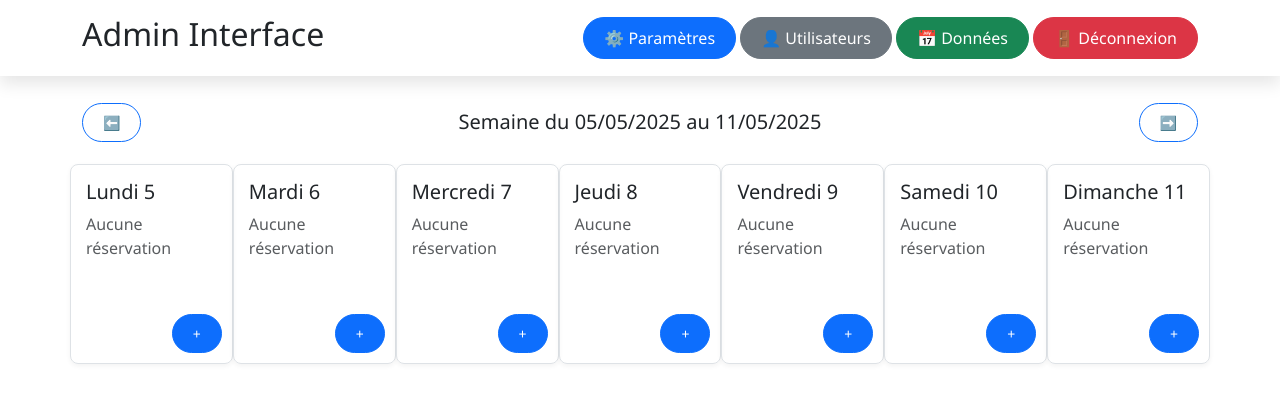
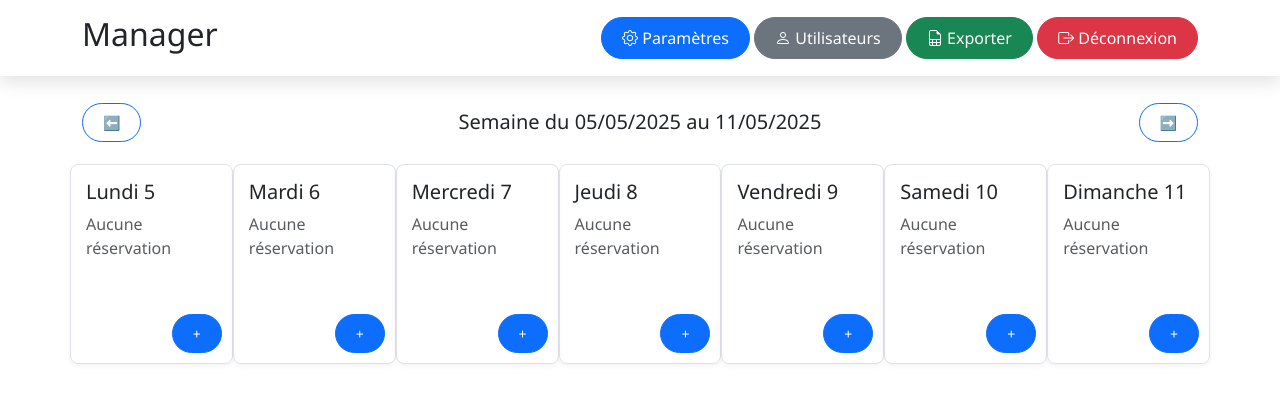
Before and after one commit to jules-dml/cnc_repas, a Django app: page /manager/ in a window 1280 px wide. Shown: the top 403 px of the page. Run offline with Django 5.2, Linux system fonts and the light colour scheme; the visitor is signed in with stand-in values (Sample User, id 1); data comes from the database, SQL or seed files in the repository; data that the repository does not hold is empty; some libraries are stand-ins or nearby versions.

Commit message:
Changed icons and background color in header buttons

```diff
--- a/app/templates/app/manager/dashboard.html
+++ b/app/templates/app/manager/dashboard.html
@@ -24,12 +24,12 @@
 <div class="header">
     <div class="container">
         <div class="d-flex justify-content-between align-items-center">
-            <h2>Admin Interface</h2>
+            <h2>Manager</h2>
             <div>
-                <a class="btn btn-primary">⚙️ Paramètres</a>
-                <a class="btn btn-secondary" data-bs-toggle="modal" data-bs-target="#usersModal">👤 Utilisateurs</a>
-                <a class="btn btn-success" data-bs-toggle="modal" data-bs-target="#exportModal">📅 Données</a>
-                <a class="btn btn-danger">🚪 Déconnexion</a>
+                <a class="btn btn-primary"><i class="bi bi-gear"></i> Paramètres</a>
+                <a class="btn btn-secondary" data-bs-toggle="modal" data-bs-target="#usersModal"><i class="bi bi-person"></i> Utilisateurs</a>
+                <a class="btn btn-success" data-bs-toggle="modal" data-bs-target="#exportModal"><i class="bi bi-file-earmark-spreadsheet"></i> Exporter</a>
+                <a class="btn btn-danger"><i class="bi bi-box-arrow-right"></i> Déconnexion</a>
             </div>
         </div>
     </div>
--- a/app/templates/app/users/dashboard.html
+++ b/app/templates/app/users/dashboard.html
@@ -16,10 +16,10 @@
         <div class="d-flex justify-content-between align-items-center">
             <h2><i class="fas fa-utensils me-2"></i>Réservation Repas</h2>
             <div>
-                <a href="{% url 'user-profile' %}" class="btn btn-outline-primary">
+                <a href="{% url 'user-profile' %}" class="btn btn-primary">
                     <i class="fas fa-user me-1"></i> Mon Profil
                 </a>
-                <a href="{% url 'user-logout' %}" class="btn btn-outline-danger">
+                <a href="{% url 'user-logout' %}" class="btn btn-danger">
                     <i class="fas fa-sign-out-alt me-1"></i> Déconnexion
                 </a>
             </div>
```
